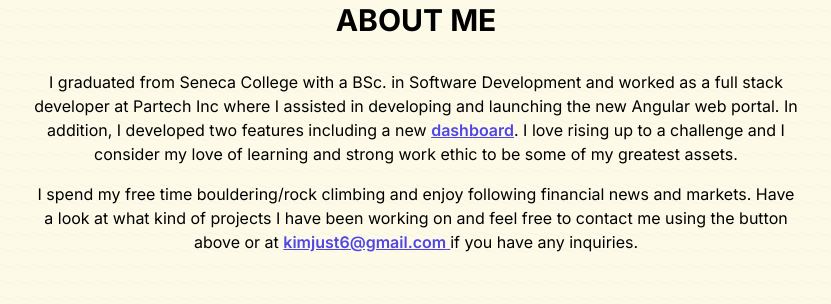
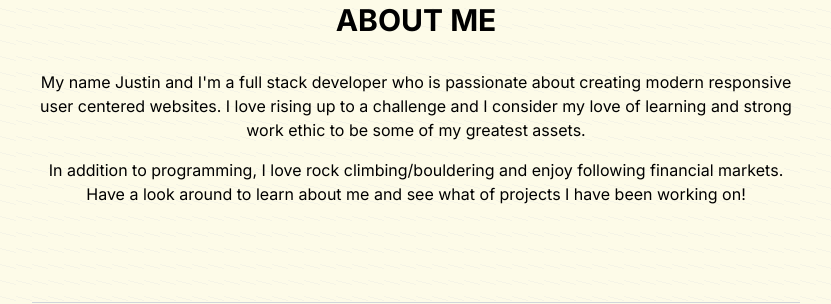
Before and after one commit to kimjust6/Portfolio, a Next.js app: page / in a window 1280 px wide. Shown: the part 717-1021 px from the top of the page, without its empty margins (224-1055 px from the left). Built offline with nearby package versions, Linux system fonts and the light colour scheme; no server answers.

Commit message:
updated about me page

```diff
--- a/components/about.tsx
+++ b/components/about.tsx
@@ -39,18 +39,9 @@ const About = () => {
                 animate={{ y: 0, opacity: 1 }}
                 transition={{ type: "spring", delay: 0.2, duration: 0.2 }}
             >
-                I graduated from Seneca College with a BSc. in Software Development and worked as a
-                full stack developer at Partech Inc where I assisted in developing and launching the
-                new Angular web portal. In addition, I developed two features including a new{" "}
-                <Link
-                    className="text-indigo-600 font-semibold underline"
-                    target="_blank"
-                    href="https://www.youtube.com/watch?v=7nD-0ziK3VY"
-                >
-                    dashboard
-                </Link>
-                . I love rising up to a challenge and I consider my love of learning and strong work
-                ethic to be some of my greatest assets.
+                My name Justin and I'm a full stack developer who is passionate about creating
+                modern responsive user centered websites. I love rising up to a challenge and I
+                consider my love of learning and strong work ethic to be some of my greatest assets.
             </motion.p>
             <motion.p
                 className="text-center max-w-md sm:max-w-3xl text-md mt-2 sm:mt-4"
@@ -58,16 +49,9 @@ const About = () => {
                 animate={{ y: 0, opacity: 1 }}
                 transition={{ type: "spring", delay: 0.25, duration: 0.25 }}
             >
-                I spend my free time bouldering/rock climbing and enjoy following financial news and
-                markets. Have a look at what kind of projects I have been working on and feel free
-                to contact me using the button above or at{" "}
-                <Link
-                    className=" text-indigo-600 font-semibold underline"
-                    href="mailto:kimjust6@gmail.com"
-                >
-                    kimjust6@gmail.com{" "}
-                </Link>
-                if you have any inquiries.
+                In addition to programming, I love rock climbing/bouldering and enjoy following
+                financial markets. Have a look around to learn about me and see what of projects I
+                have been working on!
             </motion.p>
         </section>
     );
```
